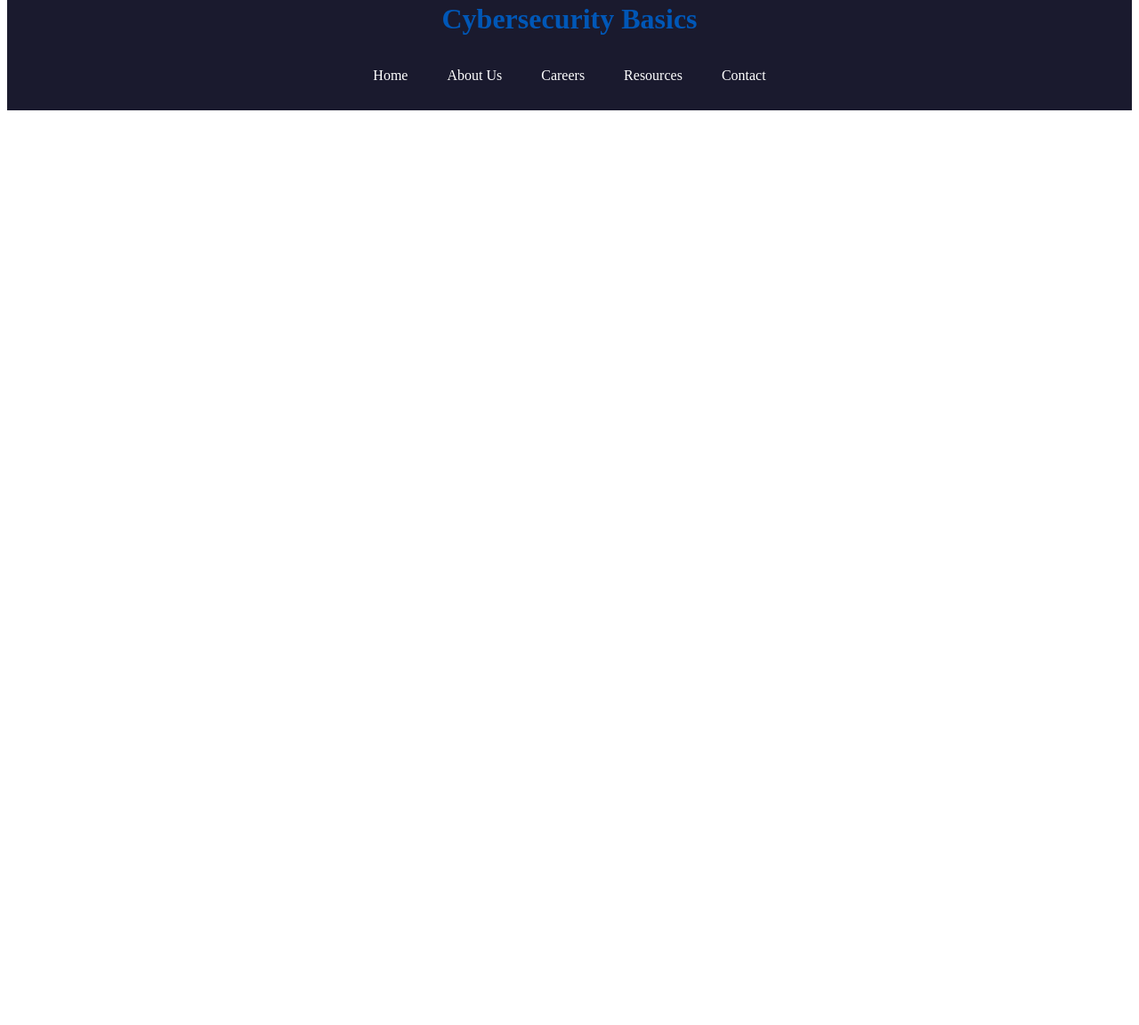
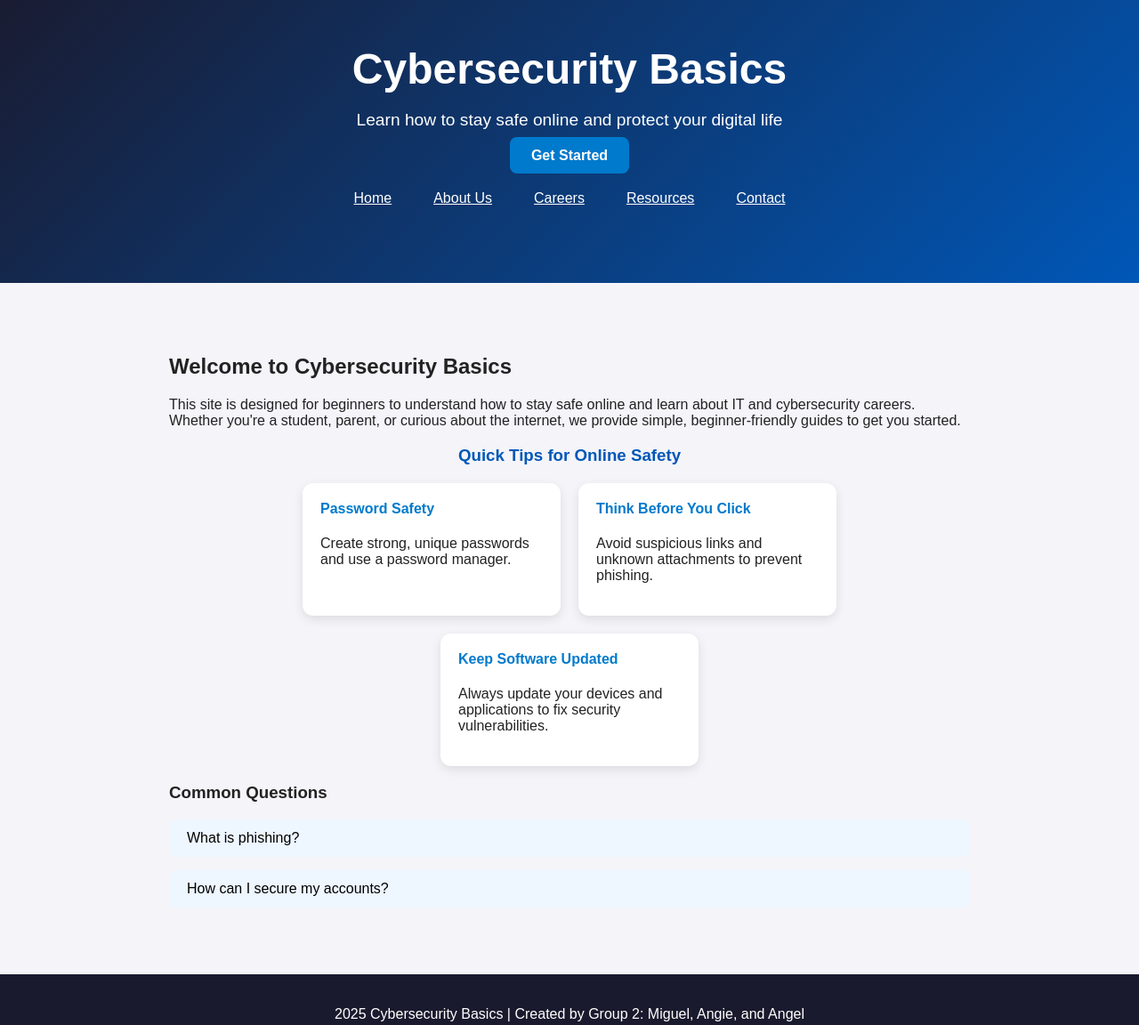
Before and after one commit to 4Vega/Final-Project---Group-2-, a plain HTML site: page index.html in a window 1280 px wide. Shown: the part 42-1194 px from the top of the page at 89% size. Drawn offline with Linux system fonts and the light colour scheme.

Commit message:
updated the navigation bar and look of all pages

```diff
--- a/index.html
+++ b/index.html
@@ -3,12 +3,15 @@
   <head>
     <meta charset="UTF-8">
     <meta name="viewport" content="width=device-width, initial-scale=1.0">
-    <title>Cybersecurity Basics- Home</title>
-    <link rel="stylesheet" href= "style.css">
+    <title>Cybersecurity Basics - Home</title>
+    <link rel="stylesheet" href="style.css">
   </head>
   <body>
-    <header>
+    <header class="hero">
+      <div class="container">
         <h1>Cybersecurity Basics</h1>
+        <p>Learn how to stay safe online and protect your digital life</p>
+        <a href="#tips" class="btn">Get Started</a>
         <nav>
           <ul>
             <li><a href="index.html">Home</a></li>
@@ -18,35 +21,68 @@
             <li><a href="contact.html">Contact</a></li>
           </ul>
         </nav>
+      </div>
     </header>
 
     <main>
-      <seciton>
+      <section class="intro">
+        <div class="container">
           <h2>Welcome to Cybersecurity Basics</h2>
           <p>
-          This site was created to help beginners understand how to stay safe online and
-          learn more about IT and cybersecurity careers. Wether you're a student, a parent,
-          or just curious about how the internet works behind the scenes, we've got simple,
-          beginner-friendly information to get you started.
+            This site is designed for beginners to understand how to stay safe online and learn about IT and cybersecurity careers. Whether you're a student, parent, or curious about the internet, we provide simple, beginner-friendly guides to get you started.
           </p>
-        <p>
-          Explore our pages to learn about password safety, phishing scams, safe browsing,
-          and trusted tools that can help protect you're privacy.
-        </p>
-      </seciton>
+        </div>
+      </section>
 
-      <seciton>
+      <section id="tips" class="cards-section">
+        <div class="container">
           <h3>Quick Tips for Online Safety</h3>
-        <ul>
-          <li>Use strong, unique passwords for every account.</li>
-          <li>Don't click suspicious links or download unknown attatchments.</li>
-          <li>Keep your software and devices up to date.</li>
-        </ul>
-      </seciton>
+          <div class="cards">
+            <div class="card">
+              <h4>Password Safety</h4>
+              <p>Create strong, unique passwords and use a password manager.</p>
+            </div>
+            <div class="card">
+              <h4>Think Before You Click</h4>
+              <p>Avoid suspicious links and unknown attachments to prevent phishing.</p>
+            </div>
+            <div class="card">
+              <h4>Keep Software Updated</h4>
+              <p>Always update your devices and applications to fix security vulnerabilities.</p>
+            </div>
+          </div>
+        </div>
+      </section>
+
+      <section class="faq">
+        <div class="container">
+          <h3>Common Questions</h3>
+          <div class="faq-item">
+            <button class="faq-question">What is phishing?</button>
+            <div class="faq-answer">Phishing is when attackers try to trick you into giving personal info like passwords or credit cards.</div>
+          </div>
+          <div class="faq-item">
+            <button class="faq-question">How can I secure my accounts?</button>
+            <div class="faq-answer">Use strong passwords, enable 2FA, and regularly check for suspicious activity.</div>
+          </div>
+        </div>
+      </section>
     </main>
 
     <footer>
-      <p> 2025 Cybersecurity Basics | Created by Group 2: Miguel, Angie, and Angel</p>
+      <div class="container">
+        <p>2025 Cybersecurity Basics | Created by Group 2: Miguel, Angie, and Angel</p>
+      </div>
     </footer>
+
+    <script>
+      const faqButtons = document.querySelectorAll('.faq-question');
+      faqButtons.forEach(btn => {
+        btn.addEventListener('click', () => {
+          const answer = btn.nextElementSibling;
+          answer.style.display = answer.style.display === 'block' ? 'none' : 'block';
+        });
+      });
+    </script>
   </body>
 </html>
--- a/style.css
+++ b/style.css
@@ -1,83 +1,155 @@
-// Style sheet //
+/* Stylesheet */
 
 body {
-  font_family: arial, sans-serif;
+  font-family: Arial, sans-serif;
   margin: 0;
   padding: 0;
   background-color: #f4f4f9;
   color: #222;
-  transition: background-color 0.3s case;
+  transition: background-color 0.3s ease;
 }
 
-header, footer {
-  background-color: #1a1a2e;
+header.hero {
+  background: linear-gradient(135deg, #1a1a2e, #0057b7);
   color: white;
   text-align: center;
-  padding: 1rem 0;
+  padding: 60px 20px;
 }
 
-main{
-  padding: 20px;
-  margin: 3030px auto;
-  padding: 20px;
-  border-radius: 9px;
-  background: white;
-  box-shadow: 0 0 8px rgba90,0,0,0.1);
-  transition: transform 0.3s ease, box-shadow 0.3s ease;
+header.hero h1 {
+  font-size: 3rem;
+  margin-bottom: 10px;
 }
 
-main: hover{
-  transform)1.01);
-  box-shadow: 0 0 15px rgba(0, 0, 0, 0.15);
+header.hero p {
+  font-size: 1.2rem;
+  margin-bottom: 20px;
 }
 
-h1, h2 {
-  color: #0057b7;
+header.hero .btn {
+  background-color: #007acc;
+  color: white;
+  padding: 12px 24px;
+  border-radius: 8px;
+  text-decoration: none;
+  font-weight: bold;
+  transition: transform 0.2s, background-color 0.2s;
 }
 
-h1:hover, h2:hover{
-  color: #007acc;
+header.hero .btn:hover {
+  background-color: #0057b7;
+  transform: translateY(-3px);
 }
 
-a{
-  color:;
-  text-decoration: none;
-}
-
-a:hover {
-  text-decoration: underline;
-  color: #003f8f;
-}
-
-nav ul{
-  list-style-type:none;
-  background-color: #1a1a2e;
-  margin: 0;
+nav ul {
+  list-style-type: none;
   padding: 0;
-  overflow: hidden;
-  text-align: ceter;
-}
-
-nav li{
-  display: inline-block;
+  margin-top: 20px;
+  display: flex;
+  justify-content: center;
+  gap: 15px;
 }
 
 nav a {
   color: white;
-  padding: 14px 20px;
+  padding: 10px 16px;
   display: inline-block;
-  transition: background-color 0.3s ease, transform0.2s ease;
+  border-radius: 5px;
+  transition: background-color 0.3s, transform 0.2s;
 }
 
-nav a: hover {
+nav a:hover {
   background-color: #007acc;
-  transform: tranlateY(-2px);
+  transform: translateY(-2px);
 }
 
-main{
-  max-width: 800px;
-  margin:30px auto:
+main {
+  max-width: 900px;
+  margin: 40px auto;
   padding: 20px;
-  border-radius: 9px;
-  box-shadow: 0 0 8px rgba(0,0,0,0.1);
 }
+
+.cards-section .cards {
+  display: flex;
+  gap: 20px;
+  flex-wrap: wrap;
+  justify-content: center;
+  margin-top: 20px;
+}
+
+.cards-section .card {
+  background: white;
+  border-radius: 12px;
+  padding: 20px;
+  width: 250px;
+  box-shadow: 0 4px 12px rgba(0,0,0,0.1);
+  transition: transform 0.3s, box-shadow 0.3s;
+  cursor: pointer;
+}
+
+.cards-section .card:hover {
+  transform: translateY(-5px);
+  box-shadow: 0 6px 20px rgba(0,0,0,0.15);
+}
+
+.cards-section h3 {
+  text-align: center;
+  margin-bottom: 20px;
+  color: #0057b7;
+}
+
+.cards-section h4 {
+  margin-top: 0;
+  color: #007acc;
+}
+
+.faq .faq-item {
+  margin-bottom: 15px;
+}
+
+.faq-question {
+  width: 100%;
+  background-color: #eef6ff;
+  border: none;
+  padding: 12px 20px;
+  text-align: left;
+  font-size: 1rem;
+  cursor: pointer;
+  border-radius: 8px;
+  transition: background-color 0.2s;
+}
+
+.faq-question:hover {
+  background-color: #d0e4ff;
+}
+
+.faq-answer {
+  display: none;
+  padding: 10px 20px;
+  background-color: #f0f8ff;
+  border-left: 4px solid #007acc;
+  margin-top: 5px;
+  border-radius: 0 0 8px 8px;
+}
+
+footer {
+  background-color: #1a1a2e;
+  color: white;
+  text-align: center;
+  padding: 20px 0;
+  margin-top: 40px;
+}
+
+/* Responsive */
+@media(max-width: 768px) {
+  .cards-section .cards {
+    flex-direction: column;
+    align-items: center;
+  }
+  header.hero h1 {
+    font-size: 2.2rem;
+  }
+  header.hero p {
+    font-size: 1rem;
+  }
+}
```
Also changed, not shown: about.html (+1 -1 lines), careers.html (+1 -1 lines), contact.html (+1 -1 lines), resources.html (+1 -1 lines). Lines whose indentation alone changed are shown as unchanged.
